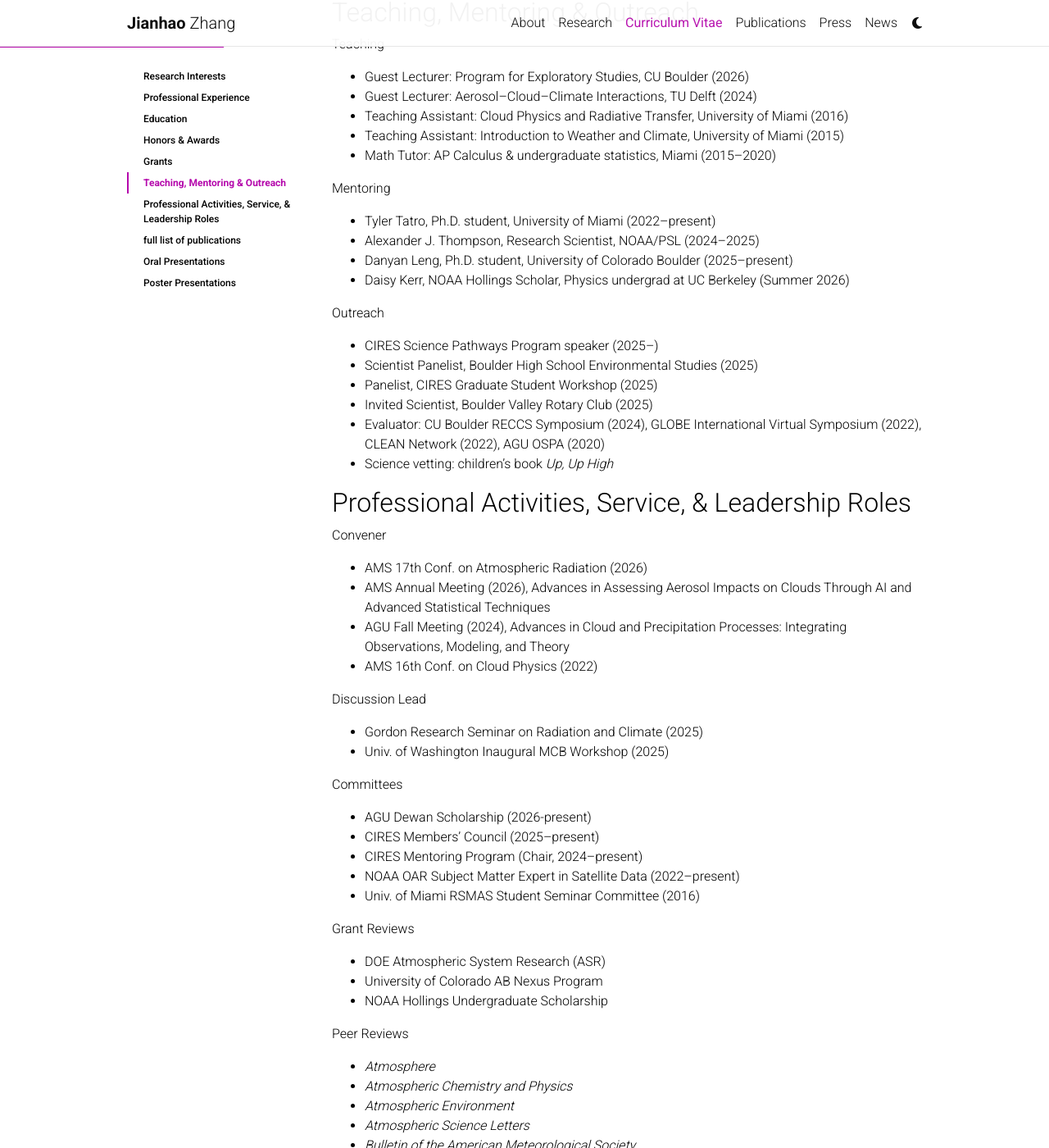
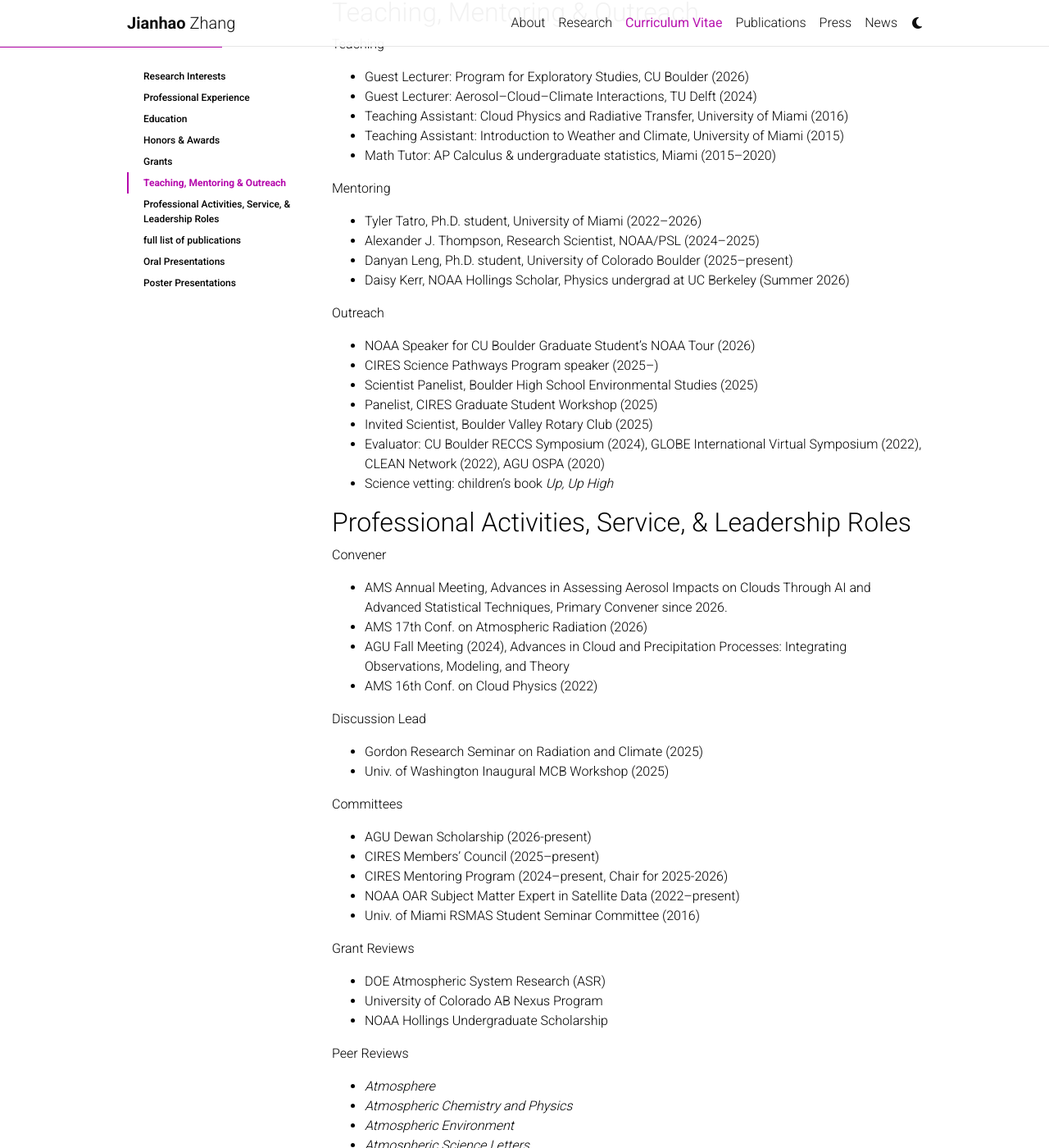
Before and after one commit to jianhao1991/jianhao1991.github.io, a Jekyll site: the page built from _pages/cv.md, in a window 1280 px wide and 1400 px high, scrolled down 1357 px. Shown: the whole window at 82% size. Built offline with Jekyll 4.4.1, drawn with Linux system fonts in a browser that asks for light colours; comment, search, counter and statistics services are not loaded; a style sheet for code colours, icons or effects is not loaded.

Commit message:
sasda
ddede

```diff
--- a/_pages/cv.md
+++ b/_pages/cv.md
@@ -59,12 +59,13 @@
 - Math Tutor: AP Calculus & undergraduate statistics, Miami (2015–2020)
 
 Mentoring
-- Tyler Tatro, Ph.D. student, University of Miami (2022–present)
+- Tyler Tatro, Ph.D. student, University of Miami (2022–2026)
 - Alexander J. Thompson, Research Scientist, NOAA/PSL (2024–2025)
 - Danyan Leng, Ph.D. student, University of Colorado Boulder (2025–present)
 - Daisy Kerr, NOAA Hollings Scholar, Physics undergrad at UC Berkeley (Summer 2026)
 
 Outreach
+- NOAA Speaker for CU Boulder Graduate Student's NOAA Tour (2026)
 - CIRES Science Pathways Program speaker (2025–)
 - Scientist Panelist, Boulder High School Environmental Studies (2025)
 - Panelist, CIRES Graduate Student Workshop (2025)
@@ -74,8 +75,8 @@
 
 ## Professional Activities, Service, & Leadership Roles
 Convener
+- AMS Annual Meeting, Advances in Assessing Aerosol Impacts on Clouds Through AI and Advanced Statistical Techniques, Primary Convener since 2026.
 - AMS 17th Conf. on Atmospheric Radiation (2026)
-- AMS Annual Meeting (2026), Advances in Assessing Aerosol Impacts on Clouds Through AI and Advanced Statistical Techniques
 - AGU Fall Meeting (2024), Advances in Cloud and Precipitation Processes: Integrating Observations, Modeling, and Theory
 - AMS 16th Conf. on Cloud Physics (2022)
 
@@ -86,7 +87,7 @@
 Committees
 - AGU Dewan Scholarship (2026-present)
 - CIRES Members’ Council (2025–present)
-- CIRES Mentoring Program (Chair, 2024–present)
+- CIRES Mentoring Program (2024–present, Chair for 2025-2026)
 - NOAA OAR Subject Matter Expert in Satellite Data (2022–present)
 - Univ. of Miami RSMAS Student Seminar Committee (2016)
 
```
Also changed, not shown: other parts of _pages/cv.md (+2 -1 lines), _pages/publications.md (+4 -0 lines), 2 other files.
